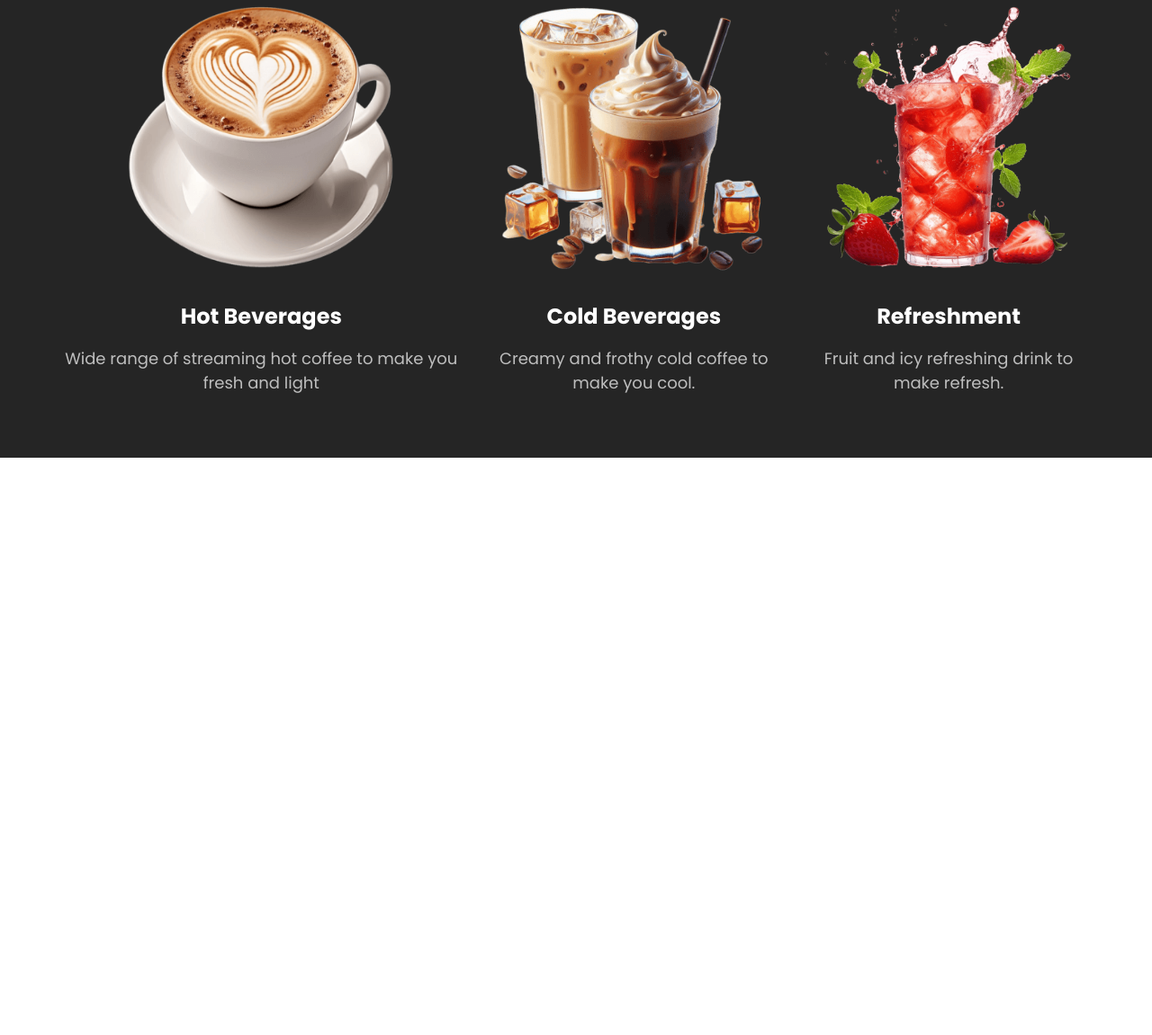
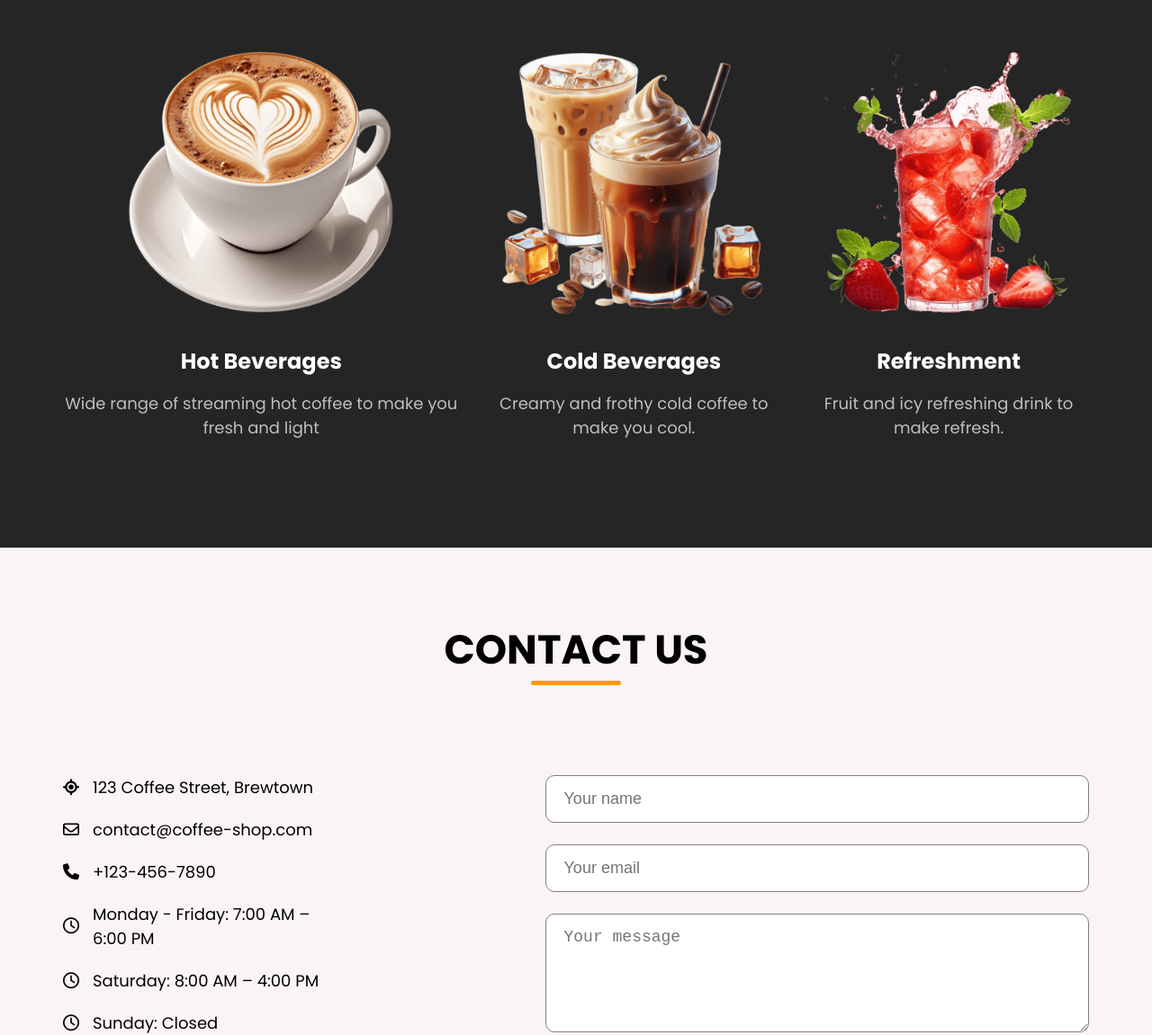
Before and after one commit to gmlincoln/coffee-shop, a plain HTML site: page index.html in a window 1280 px wide. Shown: the part 1649-2800 px from the top of the page at 90% size. Before the commit the page ends 2158 px from the top, so only its background shows below. Drawn offline with Linux system fonts and the light colour scheme; a web font is replaced by a local one.

Commit message:
contact-us-section-added

```diff
--- a/index.html
+++ b/index.html
@@ -25,7 +25,7 @@
                     <div class="menu">
                         <li><a href="index.html">Home</a></li>
                         <li><a href="#about">About</a></li>
-                        <li><a href="">Menu</a></li>
+                        <li><a href="#our-menu">Menu</a></li>
                         <li><a href="">Testimonials</a></li>
                         <li><a href="">Gallery</a></li>
                         <li><a href="">Contact</a></li>
@@ -106,6 +106,38 @@
                 </div>
             </div>
         </section>
+
+        <!-- Contact Us Section -->
+
+        <section class="contact-us" id="contact-us">
+            <div class="container">
+                <div class="section-top">
+                    <h3 class="section-title">contact us</h3>
+                    <hr class="title-bottom-design">
+                </div>
+                <div class="contact-content">
+                    <div class="contact-info">
+                        <li><i class="fa-solid fa-location-crosshairs"></i> 123 Coffee Street, Brewtown</li>
+                        <li><i class="fa-regular fa-envelope"></i> contact@coffee-shop.com</li>
+                        <li><i class="fa-solid fa-phone"></i> +123-456-7890</li>
+                        <li><i class="fa-regular fa-clock"></i> Monday - Friday: 7:00 AM – 6:00 PM</li>
+                        <li><i class="fa-regular fa-clock"></i> Saturday: 8:00 AM – 4:00 PM</li>
+                        <li><i class="fa-regular fa-clock"></i> Sunday: Closed</li>
+                        <li><i class="fa-solid fa-globe"></i> www.coffee-shop.com</li>
+                    </div>
+                    <div class="contact-form">
+                        <form action="" class="form-control">
+                            <input type="text" placeholder="Your name">
+                            <input type="email" placeholder="Your email">
+                            <textarea name="textarea" rows="5" id="" placeholder="Your message"></textarea>
+                            <input class="btn btn-submit" type="submit" value="Submit">
+                        </form>
+                    </div>
+                </div>
+            </div>
+        </section>
+
+
     </main>
     <!-- Footer  -->
     <footer>
--- a/style/style.css
+++ b/style/style.css
@@ -41,13 +41,6 @@ body {
     margin-bottom: 50px;
 
 }
-
-
-
-
-
-
-
 
 
 
@@ -144,7 +137,7 @@ body {
 
 
 .about {
-    margin: 100px auto;
+    padding: 100px 0;
 }
 
 .about .about-box {
@@ -191,9 +184,8 @@ body {
 /* Our Menu Section Style */
 .our-menu {
     background-color: #252525;
-    padding: 30px 0px;
     color: #fff;
-    padding: 50px 0px;
+    padding: 100px 0px;
 }
 
 .our-menu .menu-title-bottom {
@@ -223,3 +215,55 @@ body {
     margin-bottom: 20px;
     opacity: 0.7;
 }
+
+/* Contact Us */
+.contact-us {
+    padding: 80px 0px;
+    background-color: #FBF4F6;
+}
+
+.contact-us .contact-content {
+    display: flex;
+    gap: 20%;
+    margin-top: 100px;
+}
+
+.contact-us .contact-content .contact-info {
+    list-style: none;
+}
+
+.contact-us .contact-content .contact-info li {
+    list-style: none;
+    margin-bottom: 20px;
+    font-size: 18px;
+    display: flex;
+    align-items: center;
+    gap: 15px;
+}
+
+.contact-us .contact-form {
+    width: 60%;
+}
+
+.contact-us .contact-form .form-control {
+    display: flex;
+    flex-direction: column;
+    gap: 24px;
+}
+
+.contact-us .contact-form .form-control input[type='text'],
+input[type='email'],
+textarea {
+    padding: 15px 20px;
+    border-radius: 10px;
+    border: 1px solid #867F7B;
+    color: #867F7B;
+    font-size: 18px;
+}
+
+.btn-submit {
+    width: 150px;
+    background-color: #3F181B;
+    cursor: pointer;
+    padding: 15px 20px;
+}
```
